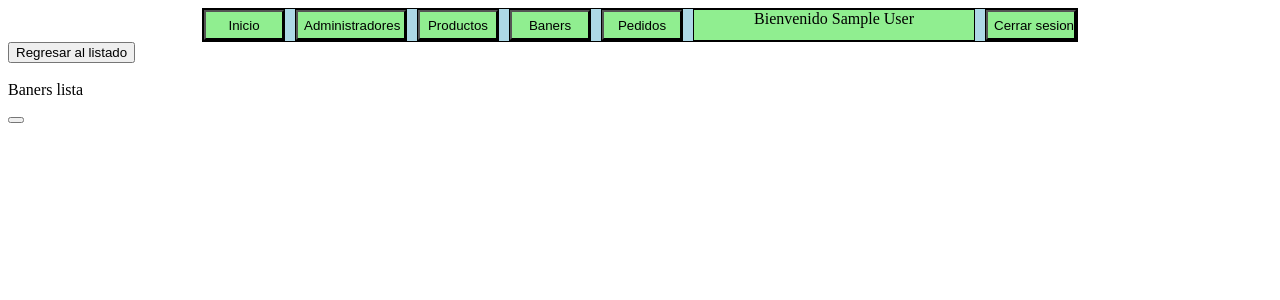
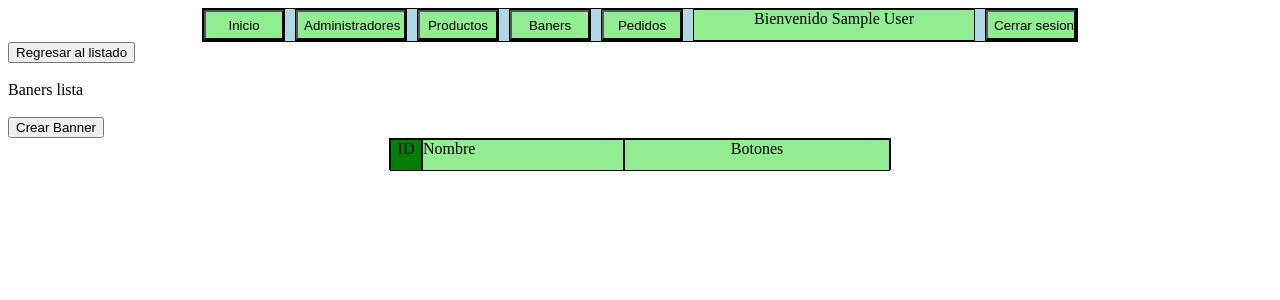
Before and after one commit to luisbaltazar2020/programacionpi, a PHP site: page /Baners/Banners_lista.php in a window 1280 px wide. Shown: the top 300 px of the page. Run offline with PHP 8.4, Linux system fonts and the light colour scheme; the visitor is signed in with stand-in values (Sample User, id 1); tables that the repository leaves empty or names only in its code hold one stand-in row (values such as "Sample post").

Commit message:
funcion de eliminar funcionando

```diff
--- a/Baners/Banners_lista.php
+++ b/Baners/Banners_lista.php
@@ -10,7 +10,7 @@
 ?>
 <html>
     <head>
-        <script>src="../js/jquery-3.3.1.min.js"</script>
+    <script src="../js/jquery-3.3.1.min.js"></script>
         <script>
             function bienvenido(){
                 window.location.href="../bienvenido.php";
@@ -38,11 +38,62 @@
                 }
 
             }
+            function eliminar(id){
+                if(confirm("desea eliminarlo?")==true){
+                    $.ajax({
+                        url:'funciones/eliminar_banner.php',
+                        type: 'post',
+                        datatype:'text',
+                        data: 'id='+id,
+                        success:function(ban){
+                        if(ban==1){
+                            $('#'+id).hide();
+                        }
+                    },error: function(){
+                        alert('error archivo no encontrado');
+                    }
+                    });
+                }
+            }
         </script>
-    <style>
+        <style>
+             .fila{
+            height: 30px;
+                width: 500px;
+                border: 1px solid black;
+                text-align: center;
+                margin-left: auto;
+                margin-right: auto;
+        }
+            .id{
+            float: left;
+            border: 1px solid black;
+            text-align:center;
+            height: 30px;
+            width:30px;
+            background-color:green;
+            }
+            .name{
+                float: left;
+            border: 1px solid black;
+            text-align:left;
+            height: 30px;
+            width: 200px;
+            background-color: lightgreen;
+            }
+            .botones{
+                float: left;
+                border: 1px solid black;
+                height: 30px;
+                width: 264px;
+                background-color: lightgreen;
+            }
+
+        </style>
+        <style>
             .menup{
                 height: 32px;
-                width:874px;
+                width: 874px;
                 border: 1px solid black;
                 margin-left: auto;
                 margin-right: auto;
@@ -146,7 +197,37 @@
         </div>
         <button onclick="window.location.href='../Administradores/Administradores_lista.php'">Regresar al listado</button><br><br>
         Baners lista<br><br>
-        <button onclick="window.location.href='../Baners/Baners_alta.php'"></button>
+        <button onclick="window.location.href='../Baners/Baners_alta.php'">Crear Banner</button>
+        <div class='fila'>
+            <div class='id'>ID</div>
+            <div class='name'>Nombre</div>
+            <div class='botones'>Botones</div>
+        </div>
+        <?php
+            require "Funciones/conecta.php";
+            $con = conecta();
+
+            $sql = "SELECT * FROM banners WHERE status=1 AND eliminado=0";
+            $res = $con->query($sql);
+            $cont =1;
+
+            while($row=$res->fetch_array()){
+                $id = $row["id"];
+                $nombre = $row["nombre"];
+
+                echo"<div class='fila' id=$id>";
+                echo"<div class='id'>$cont</div>";
+                echo"<div class='name'>$nombre</div>";
+                echo"<div class='botones'>";
+                echo"<input type='button' value='Eliminar' onclick='eliminar($id);'>";
+                echo"<input type='button' value='Editar' onclick='editar();'>";
+                echo"</div>";
+                echo "</div>";
+                $cont++;
+            }
+
+
+        ?>
 
     </body>
 </html>
```
Also changed, not shown: Baners/Funciones/eliminar_banner.php (added, +8 -0 lines).
